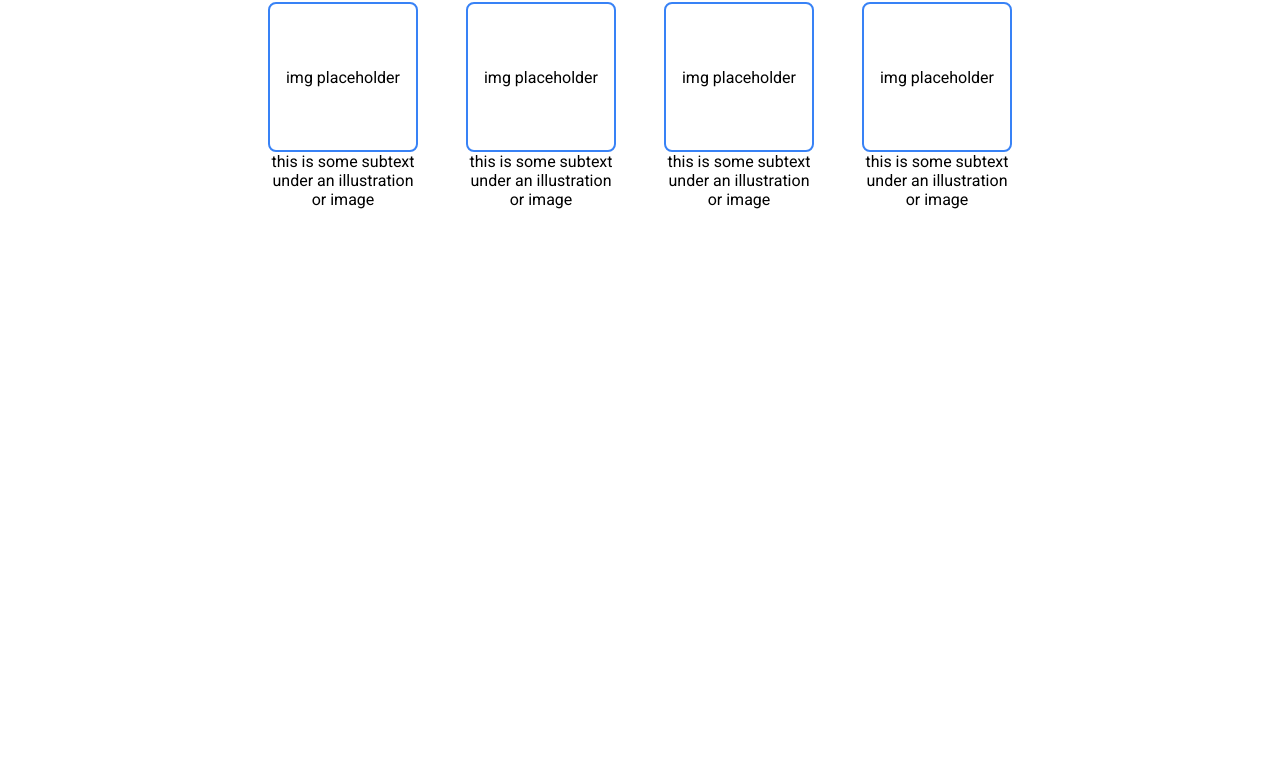
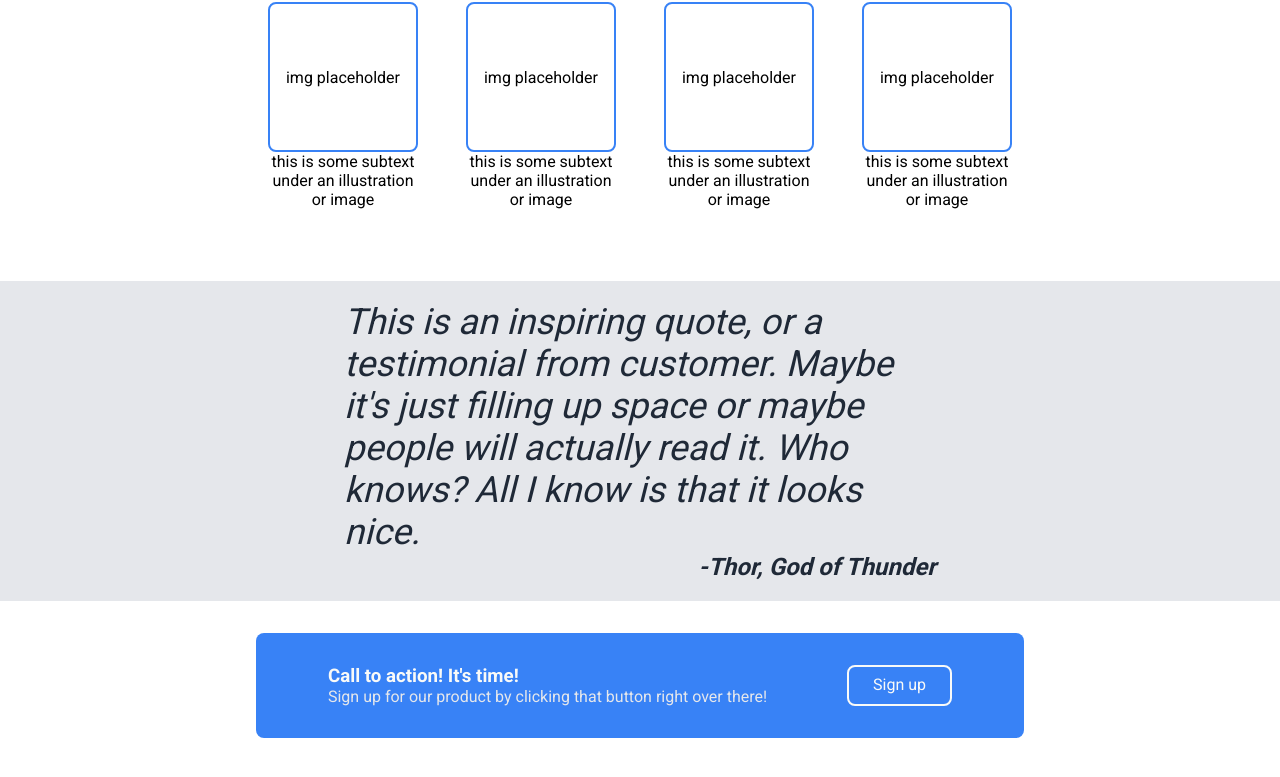
Before and after one commit to gunesozdogan/odin-landing-page, a plain HTML site: page index.html in a window 1280 px wide. Shown: the part 563-1340 px from the top of the page. Before the commit the page ends 800 px from the top, so only its background shows below. Drawn offline with Linux system fonts and the light colour scheme.

Commit message:
Add quote and footer sections

```diff
--- a/index.html
+++ b/index.html
@@ -77,5 +77,26 @@
         </div>
       </div>
     </section>
+    <section class="quote-container">
+      <div class="quote">
+        <p>
+          This is an inspiring quote, or a testimonial from customer. Maybe it's
+          just filling up space or maybe people will actually read it. Who
+          knows? All I know is that it looks nice.
+        </p>
+        <span>-Thor, God of Thunder</span>
+      </div>
+    </section>
+    <footer class="footer-container">
+      <div class="footer">
+        <div class="left-footer">
+          <h3>Call to action! It's time!</h3>
+          <p>
+            Sign up for our product by clicking that button right over there!
+          </p>
+        </div>
+        <a href="#">Sign up</a>
+      </div>
+    </footer>
   </body>
 </html>
--- a/style.css
+++ b/style.css
@@ -13,7 +13,7 @@ header {
   background-color: #1f2937;
 }
 .header-container {
-  max-width: 80%;
+  max-width: 60%;
   display: flex;
   justify-content: space-between;
   margin: 0 auto;
@@ -42,7 +42,7 @@ header {
 }
 
 .hero {
-  max-width: 80%;
+  max-width: 60%;
   display: Flex;
   justify-content: space-between;
   margin: 0 auto;
@@ -125,5 +125,64 @@ header {
 }
 
 .img-subtext {
-    text-align: center;
+  text-align: center;
 }
+
+/* QUOTE SECTION */
+.quote-container {
+  margin-top: 72px;
+  background-color: #e5e7eb;
+  height: 40vh;
+  display: Flex;
+  justify-content: center;
+  align-items: center;
+  flex-direction: column;
+}
+
+.quote {
+  max-width: 50%;
+  margin: 0 auto;
+  font-size: 36px;
+  font-style: italic;
+  font-weight: 300;
+  color: #1f2937;
+  padding: 24px;
+}
+.quote span {
+  display: block;
+  font-size: 24px;
+  font-weight: 700;
+  text-align: end;
+}
+
+/* FOOTER SECTION */
+.footer-container {
+  height: 30vh;
+}
+
+.footer {
+  background-color: #3882f6;
+  max-width: 60%;
+  margin: 32px auto 0 auto;
+  padding: 32px;
+  color:#f9faf8;
+  display:flex;
+  justify-content: space-around;
+  border-radius: 8px;
+}
+.footer p {
+    color:#e5e7eb;
+}
+
+.footer a {
+    color:#f9faf8;
+    border: 2px solid #f9faf8;
+    display:inline-block;
+    padding: 8px 24px;
+    text-decoration: none;
+    border-radius: 8px;
+}
+
+.footer a:hover {
+    color:#e5e7eb;
+}
```
